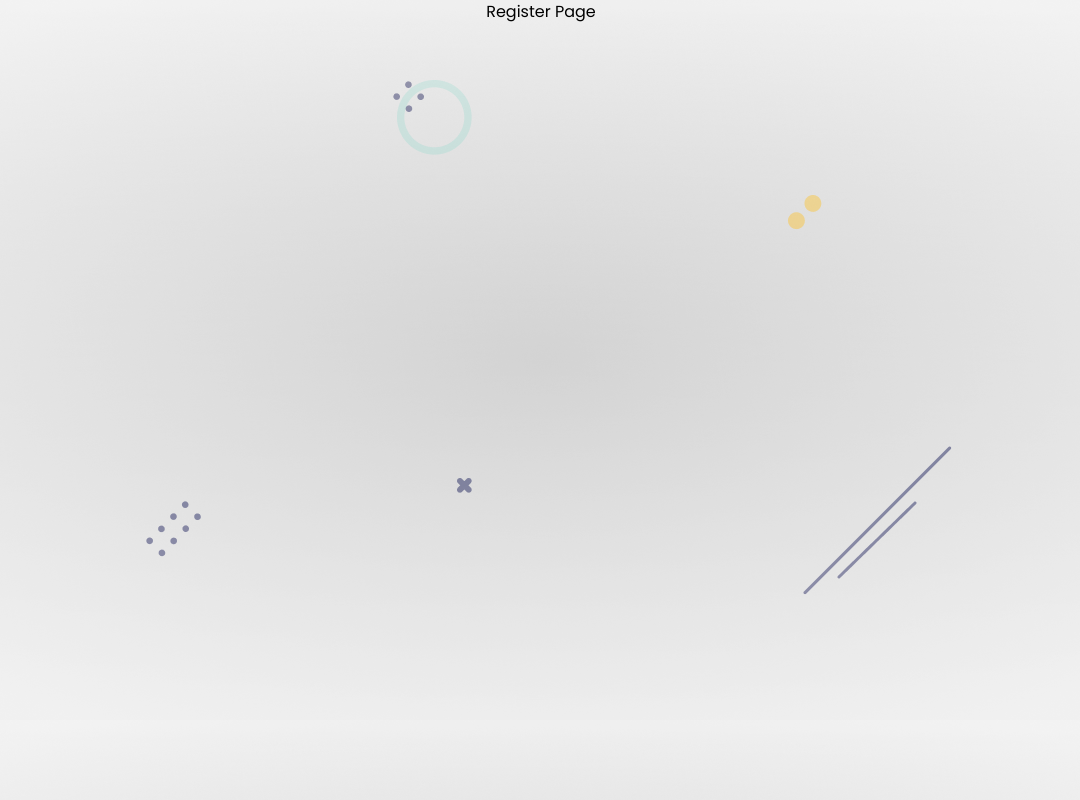
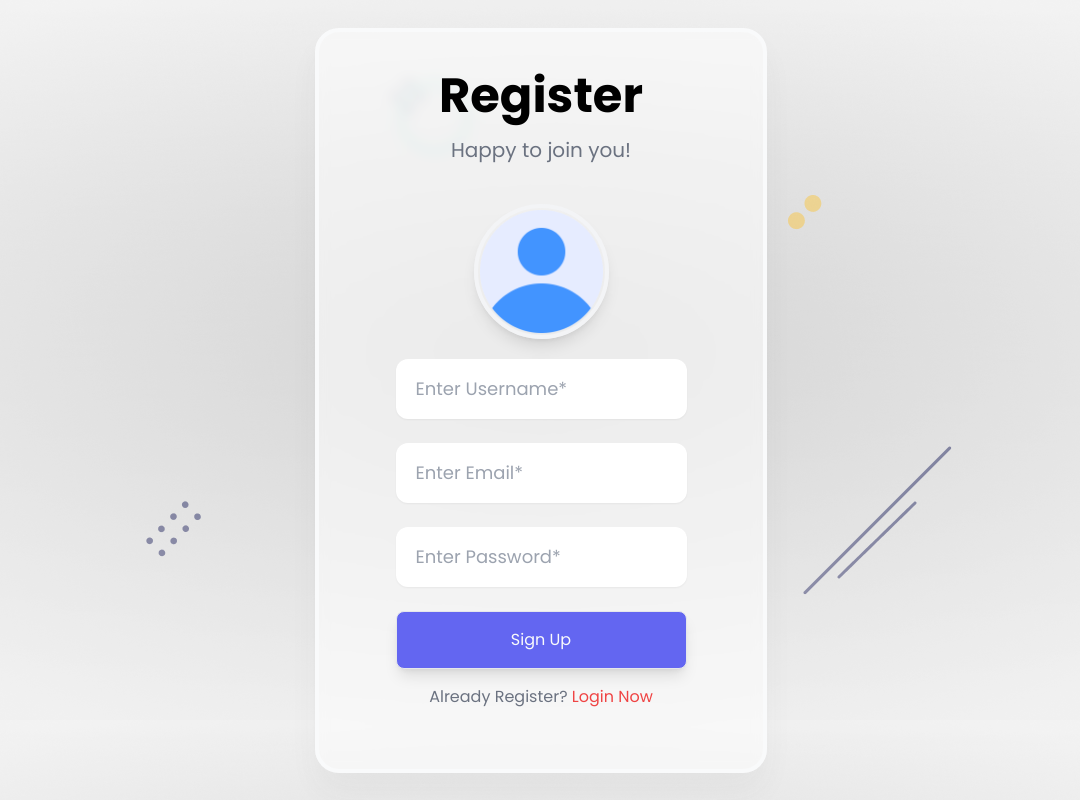
Before and after one commit to MrJemmy/auth-app, a React (Vite) app in the folder client/: page /register in a window 1280 px wide. Shown: the whole page, without its empty margins (99-1179 px from the left). Built offline with nearby package versions, Linux system fonts and the light colour scheme.

Commit message:
registration design done

```diff
--- a/client/src/components/Register/Register.jsx
+++ b/client/src/components/Register/Register.jsx
@@ -1,7 +1,82 @@
+import { Link } from "react-router-dom";
+import avatar from "../../assets/images/profile.png"
+import style from "../../styles/form.module.css"
+import { Toaster, toast } from "react-hot-toast";
+import { useFormik } from "formik";
+import { validateRegistraion } from "../../utils/validation";
+import { useState } from "react";
+import convertToBase64 from "../../utils/convert";
+
 function Register() {
+
+    const [file, setFile] = useState();
+
+    const formik = useFormik({
+        initialValues: {
+            username: "",
+            email: "",
+            password: "",
+        },
+        validate: validateRegistraion,
+        validateOnBlur: false,
+        validateOnChange: false,
+        onSubmit: async (values) => {
+            values = Object.assign(values, {profile: file || ""})
+
+            if (values.username && values.password && values.email) {
+                toast.success("Login successful!");
+            } else {
+                toast.error("Please fill out all fields correctly.");
+            }
+
+            console.log(values)
+        }
+    })
+
+    const onUpload = async (e) => {
+        const base64 = await convertToBase64(e.target.files[0])
+        setFile(base64)
+    }
+
     return (
         <>
-            <h1 className="text-center">Register Page</h1>
+            <div className="container mx-auto">
+
+            <Toaster position="top-right" reverseOrder={false}></Toaster>
+
+                <div className="flex justify-center items-center h-screen">
+                    <div className={style.glass}>
+                        <div className="title flex flex-col items-center">
+                            <h1 className="text-5xl font-bold">Register</h1>
+                            <span className="py-4 text-xl w-2/3 text-center text-gray-500">
+                                Happy to join you!
+                            </span>
+                        </div>
+
+                        <form className="py-1" onSubmit={formik.handleSubmit}>
+                            <div className="profile flex justify-center py-5">
+                                <label htmlFor="profile">
+                                    <img className={style.profile_img} src={file || avatar} alt="avtar" />
+                                </label>
+                                <input type="file" name="profile" id="profile" onChange={onUpload}/>
+
+                            </div>
+
+                            <div className="inputbox flex flex-col items-center gap-6">
+                                <input className={style.textbox} {...formik.getFieldProps('username')} type="text" placeholder="Enter Username*" />
+                                <input className={style.textbox} {...formik.getFieldProps('email')} type="text" placeholder="Enter Email*" />
+                                <input className={style.textbox} {...formik.getFieldProps('password')} type="password" placeholder="Enter Password*" />
+                                <input className={style.btn} type="submit" value="Sign Up" />
+                            </div>
+
+
+                            <div className="text-center py-4">
+                                <p className="text-gray-500">Already Register? <Link className="text-red-500" to="/login">Login Now</Link></p>
+                            </div>
+                        </form>
+                    </div>
+                </div>
+            </div>
         </>
     )
 }
--- a/client/src/components/ResetPassword/ResetPassword.jsx
+++ b/client/src/components/ResetPassword/ResetPassword.jsx
@@ -2,22 +2,22 @@ import { Link } from "react-router-dom";
 import style from "../../styles/form.module.css"
 import { Toaster, toast } from "react-hot-toast";
 import { useFormik } from "formik";
-import { validate } from "../../utils/validation";
+import { validateResetPassword } from "../../utils/validation";
 
 function ResetPassword() {
 
     const formik = useFormik({
         initialValues: {
-            username: "",
-            password: ""
+            password: "",
+            conformPassword: ""
         },
-        validate: validate,
+        validate: validateResetPassword,
         validateOnBlur: false,
         validateOnChange: false,
         onSubmit: async (values) => {
-            if (values.username && values.password) {
+            if (values.conformPassword && values.password) {
                 console.log(values);
-                toast.success("Login successful!");
+                toast.success("Password Reset successfully!");
             } else {
                 toast.error("Please fill out all fields correctly.");
             }
@@ -45,13 +45,9 @@ function ResetPassword() {
                                 <span className="py-4 text-sm text-left text-gray-500">
                                     Enter 6 digit OTP sent to your email address.
                                 </span>
-                                <input className={style.textbox} {...formik.getFieldProps('username')} type="text" placeholder="Enter Username" />
-                                <input className={style.btn} type="submit" value="Sign Up" />
-                            </div>
-
-
-                            <div className="text-center py-4">
-                                <p className="text-gray-500">Not a Member <Link className="text-red-500" to="/register">Register Now</Link></p>
+                                <input className={style.textbox} {...formik.getFieldProps('password')} type="password" placeholder="Enter Password" />
+                                <input className={style.textbox} {...formik.getFieldProps('conformPassword')} type="password" placeholder="Conform Password" />
+                                <input className={style.btn} type="submit" value="Reset" />
                             </div>
                         </form>
                     </div>
--- a/client/src/styles/form.module.css
+++ b/client/src/styles/form.module.css
@@ -25,3 +25,7 @@
 .btn:hover{
     background-color: #ff6a6a;
 }
+
+input[type="file"]{
+    display: none;
+}
--- /dev/null
+++ b/client/src/utils/convert.js
@@ -0,0 +1,14 @@
+export default function convertToBase64(file) {
+    return new Promise((resolve, reject) => {
+        const fileReader = new FileReader();
+        fileReader.readAsDataURL(file);
+
+        fileReader.onload = () => {
+            resolve(fileReader.result)
+        }
+
+        fileReader.onerror = (error) => {
+            reject(error)
+        }
+    })
+}
--- a/client/src/utils/validation.js
+++ b/client/src/utils/validation.js
@@ -2,11 +2,35 @@ import toast from "react-hot-toast";
 
 export async function validate(values) {
     let error = {}
-    error = usernameVerify({}, values)
-    error = {...error, ...passwordVerify({}, values)}
+    error = usernameVerify(error, values)
+    error = passwordVerify({}, values)
 
     return error;
 }
+
+
+export async function validateResetPassword(values) {
+    let error = {}
+    if(values.password !== values.conformPassword){
+        error.match = toast.error("Password not match...!")
+    }
+
+    error = passwordVerify(error, values)
+
+    return error;
+}
+
+
+export async function validateRegistraion(values) {
+    let error = {}
+    error = usernameVerify(error, values)
+    error = emailVerify(error, values)
+    error = passwordVerify(error, values)
+
+    return error;
+}
+
+
 
 
 /** validate username **/
@@ -16,6 +40,20 @@ function usernameVerify(error={}, values){
     }else if(values.username.includes(" ")){
         error.username = toast.error("Invalid Username...!")
     }
+
+    return error
+}
+
+
+function emailVerify(error={}, values){
+    if(!values.email){
+        error.email = toast.error("Email Required...!");
+    }else if(values.email.includes(" ")){
+        error.email = toast.error("Invalid Email...!")
+    }else if(!/^[A-Z0-9._%+-]+@[A-Z0-9.-]+\.[A-Z]{2,4}$/i.test(values.email)){
+        error.email = toast.error("Invalid email address...!")
+    }
+
 
     return error
 }
```
